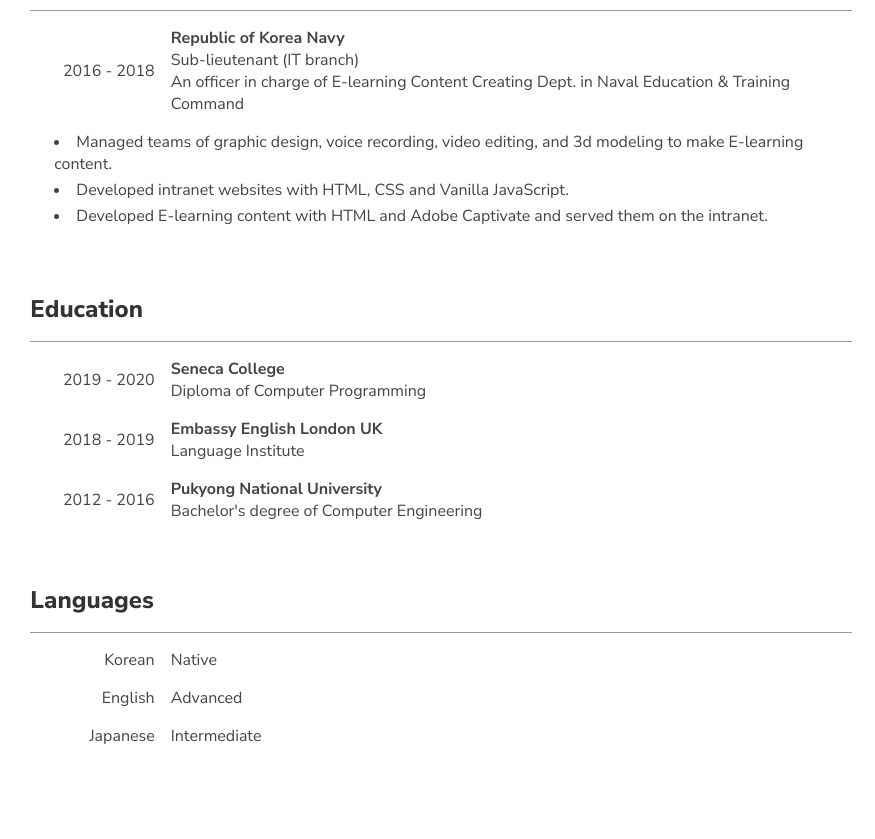
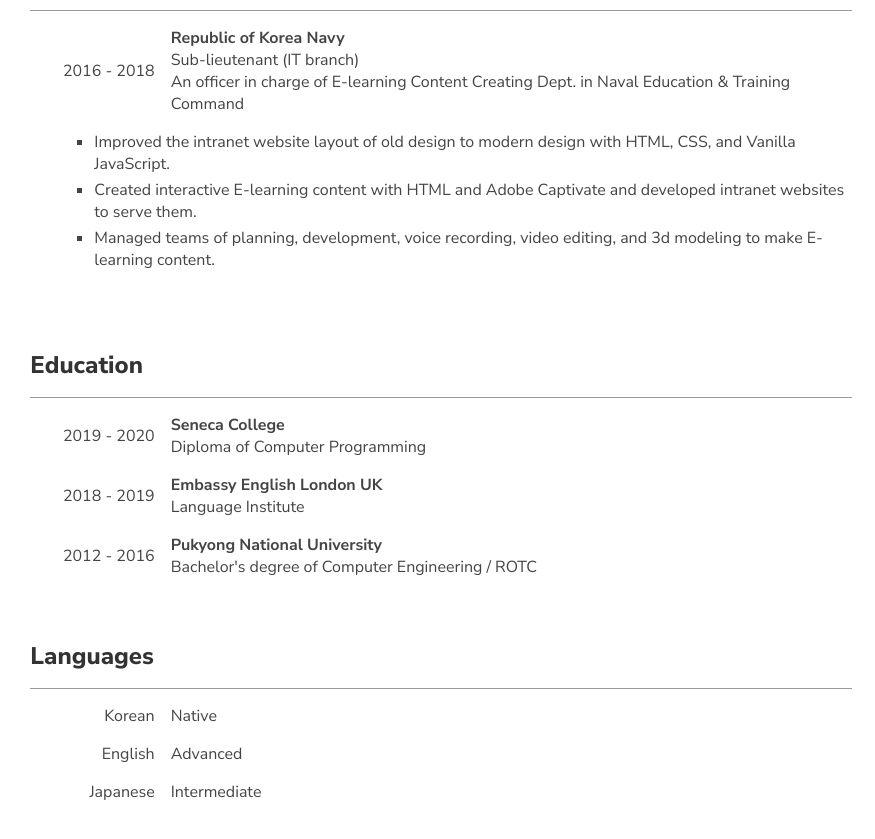
Before and after one commit to stellarsailor/awesome-portfolio, a React (Create React App) app: page /about in a window 1280 px wide. Shown: the part 4400-5239 px from the top of the page, without its empty margins (199-1074 px from the left). Built offline with nearby package versions, Linux system fonts and the light colour scheme.

Commit message:
brittea code update, few sentences changed

```diff
--- a/src/data/previews.ts
+++ b/src/data/previews.ts
@@ -265,7 +265,13 @@ export const BritTea = [
         name: 't3',
         type: 'jpg',
         flex: 'mobile',
-        comment: 'You can see and play your recordings here.'
+        comment: 'You can see and play your recordings here. Detailed code below to implement this.'
+    },
+    {
+        name: 'code',
+        type: 'jpg',
+        flex: 'full',
+        comment: "There are audio files named with eleven-letters youtube video key and sentence's number that user recorded their voice. To make a player of them, I had to sort the file names."
     },
     {
         name: 't3-2',
@@ -293,6 +299,6 @@ export const BritTea = [
         name: 't5',
         type: 'jpg',
         flex: 'mobile',
-        comment: 'My page/setting page'
+        comment: 'My page/setting page. I firstly thought adding Google social login only but had to add Apple social login to get approved from Apple App Store.'
     },
 ]
--- a/src/data/projects.ts
+++ b/src/data/projects.ts
@@ -60,7 +60,7 @@ export const projects: Array<ProjectType> = [
         stack: ['React.js', 'Node.js(Express.js)', 'Nginx', 'MySQL(EC2)', 'AWS S3/EC2/CloudFront/Route53', 'React Native (Web View App)'],
         feature: ['SPA', 'Responsive', 'SSR by react-snapshot', 'SEO', 'RESTful Back-end', "https SSL(Let's Encrypt)"],
         profit: 'Google AdSense, KaKao Adfit / Google Admob(Mobile)',
-        result: '199k Users, 347k Sessions on Google Analytics ( ~ Jan, 2021), 5k downloads on Google Play (Jan, 2021)',
+        result: '199k Users, 347k Sessions on Google Analytics, 5k downloads on Google Play ( ~ Jan 2021)',
         library: 'https://github.com/stellarsailor/portfolio/blob/orphan_branch/src/data/dependencies/Valog.json',
 
         idea: "I am a big fan of video games and E-Sports, so when Riot Games' Valorant was released, I started to make a Valorant information website for the Koreans. I would say this is the very first Valorant website in the Korean community, so it went viral.",
--- a/src/pages/About.js
+++ b/src/pages/About.js
@@ -82,7 +82,8 @@ const InfoRight = styled.div`
 `
 
 const InsideList = styled.li`
-    margin-left: 2rem;
+    list-style: square;
+    margin-left: 0.5rem;
     margin-bottom: 4px;
     color: var(--mono-6);
     font-size: 18px;
@@ -194,11 +195,11 @@ export default function About (){
                             <div>An officer in charge of E-learning Content Creating Dept. in Naval Education & Training Command</div>
                         </InfoRight>
                     </InfoLine>
-                    <div style={{marginTop: '1rem'}}>
-                        <InsideList>Managed teams of graphic design, voice recording, video editing, and 3d modeling to make E-learning content.</InsideList>
-                        <InsideList>Developed intranet websites with HTML, CSS and Vanilla JavaScript.</InsideList>
-                        <InsideList>Developed E-learning content with HTML and Adobe Captivate and served them on the intranet.</InsideList>
-                    </div>
+                    <ul style={{marginTop: '1rem'}}>
+                        <InsideList>Improved the intranet website layout of old design to modern design with HTML, CSS, and Vanilla JavaScript.</InsideList>
+                        <InsideList>Created interactive E-learning content with HTML and Adobe Captivate and developed intranet websites to serve them.</InsideList>
+                        <InsideList>Managed teams of planning, development, voice recording, video editing, and 3d modeling to make E-learning content.</InsideList>
+                    </ul>
                     <br/>
 
                     <DividerTitle>Education</DividerTitle>
@@ -222,7 +223,7 @@ export default function About (){
                         <InfoLeft>2012 - 2016</InfoLeft>
                         <InfoRight>
                             <b>Pukyong National University</b>
-                            <div>Bachelor's degree of Computer Engineering</div>
+                            <div>Bachelor's degree of Computer Engineering / ROTC</div>
                         </InfoRight>
                     </InfoLine>
                     <br/>
```
Also changed, not shown: public/images/projects/BritTea/code.jpg (added).
